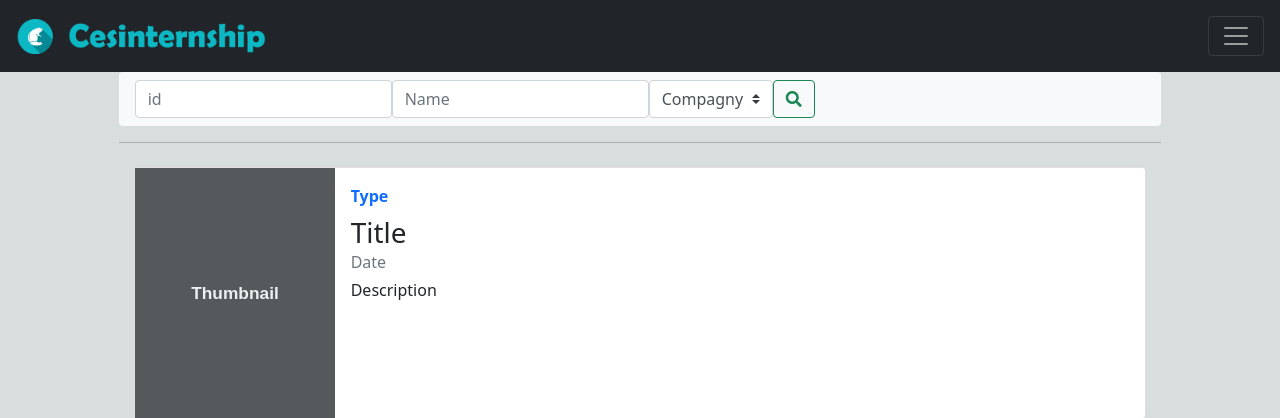
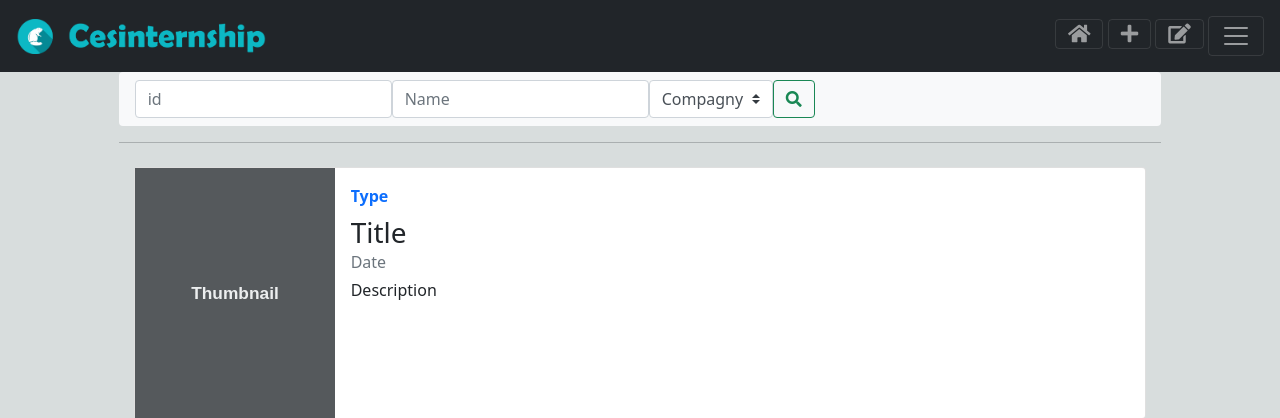
Before and after one commit to awPenda/Projet-Web_Cesinternship, a PHP site: page /assest/pages/home.php in a window 1280 px wide. Shown: the top 418 px of the page. Run offline with PHP 8.4, Linux system fonts and the light colour scheme.

Commit message:
Update header.php

```diff
--- a/assest/pages/header.php
+++ b/assest/pages/header.php
@@ -1,9 +1,19 @@
 <header>
         <nav class="navbar navbar-dark bg-dark">
-            <h1 id="Title_cesinternship"><img src="../pictures/CesinternshipLOGO.png" alt="Cesinternship" width="250"></h1>
-            <button class="navbar-toggler collapsed" type="button" data-toggle="collapse" data-target="#navbarsExample01" aria-controls="navbarsExample01" aria-expanded="false" aria-label="Toggle navigation">
-                <span class="navbar-toggler-icon"></span>
-            </button>
+
+                <h1 id="Title_cesinternship"><img src="../pictures/CesinternshipLOGO.png" alt="Cesinternship" width="250"></h1>
+                <div class="">
+                    <button class="navbar-toggler collapsed"><i class="fas fa-home"></i></button>
+
+                    <button class="navbar-toggler collapsed"><i class="fas fa-plus"></i></button>
+
+                    <button class="navbar-toggler collapsed"><i class="fas fa-edit"></i></button>
+
+                    <button class="navbar-toggler collapsed" type="button" data-toggle="collapse" data-target="#navbarsExample01" aria-controls="navbarsExample01" aria-expanded="false" aria-label="Toggle navigation">
+                        <span class="navbar-toggler-icon"></span>
+                    </button>
+                </div>
+
 
             <div class="navbar-collapse collapse" id="navbarsExample01" >
                 <p class="text-center" style="color: white;">
```
